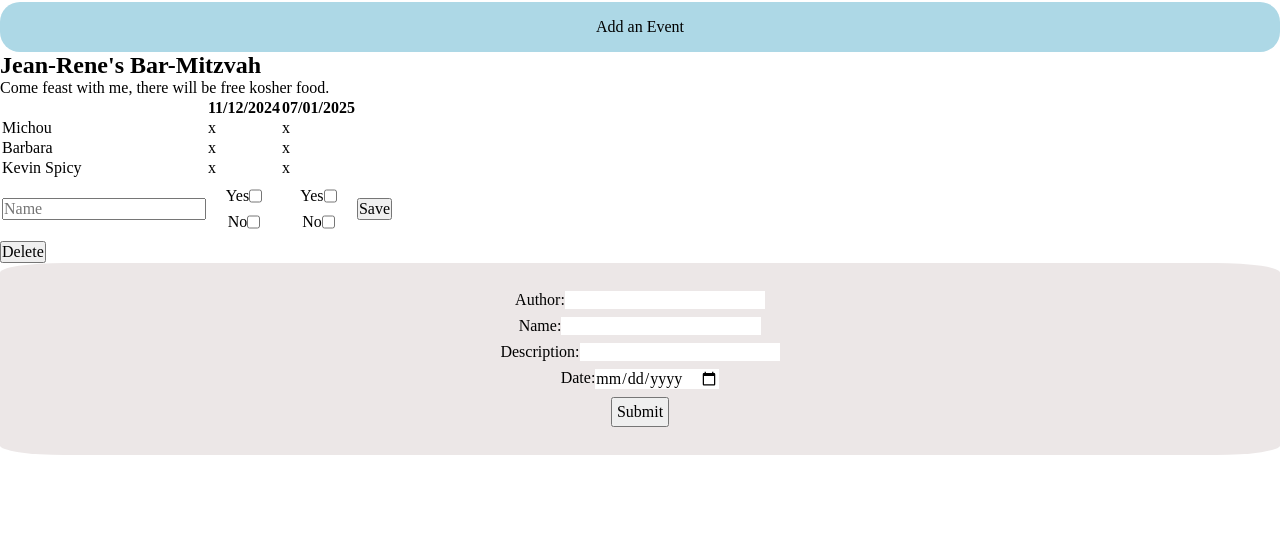
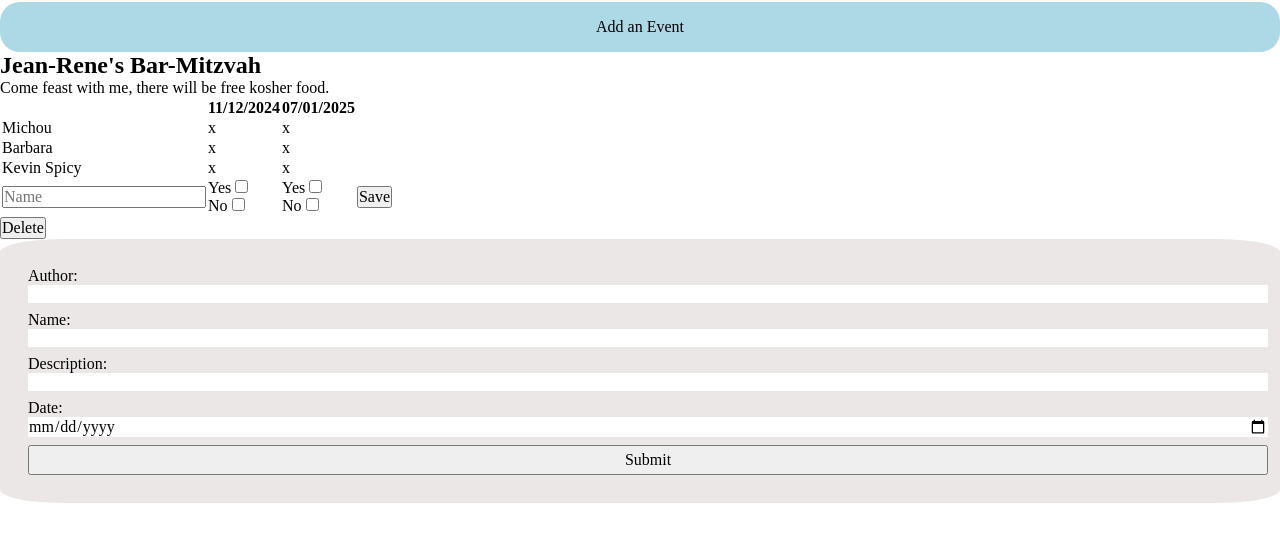
Before and after one commit to voltsn/didlydoo, a website: page index.html in a window 1280 px wide. Shown: the part 51-592 px from the top of the page. Drawn offline with Linux system fonts and the light colour scheme.

Commit message:
Edit form

```diff
--- a/index.html
+++ b/index.html
@@ -70,7 +70,7 @@
             </table>
             <button id="event-delete-btn" class="event__delete-btn">Delete</button>
         </section>
-        <form method="post" id="event-form">
+        <form method="post" id="event-form" class="event-form">
             <div class="form-control">
                 <label class="form-label" for="author">Author:</label>
                 <input class="form-text-input" type="text" name="author" id="author" required>
--- a/src/sass/partials/_form.scss
+++ b/src/sass/partials/_form.scss
@@ -1,8 +1,9 @@
-#event-form{
+.event-form {
+
     background-color: rgb(236, 231, 231);
     padding: 20px;
     border-radius: 5%;
-}
+
 
     .form-submit-btn{
         padding: 0.5vh;
@@ -14,7 +15,9 @@
     }
 
     .form-control{
+        width: 100%;
         display: flex;
-    justify-content: center;
+        flex-direction: column;
         margin: 1vh;
     }
+}
```
Also changed, not shown: assets/css/main.css, 1 other file. Lines whose indentation alone changed are shown as unchanged.
